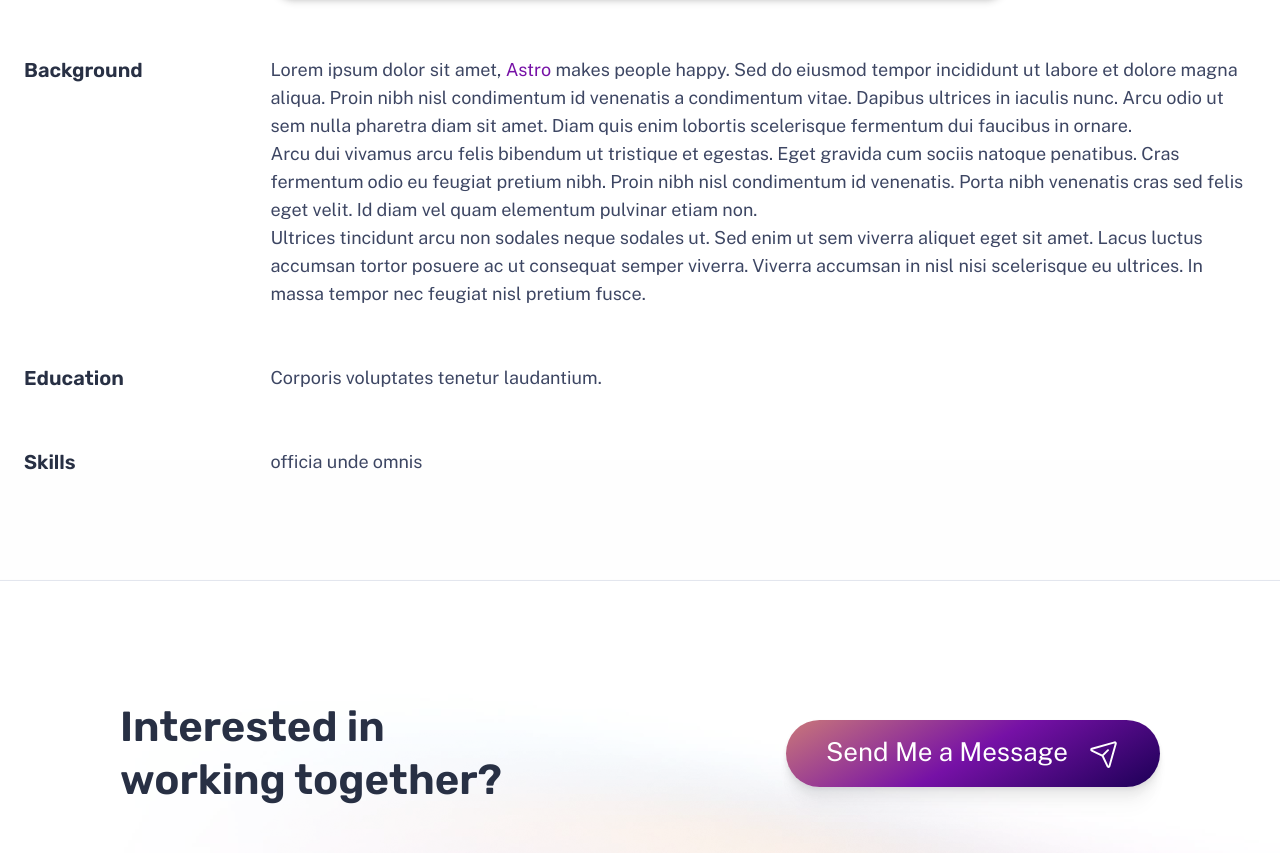
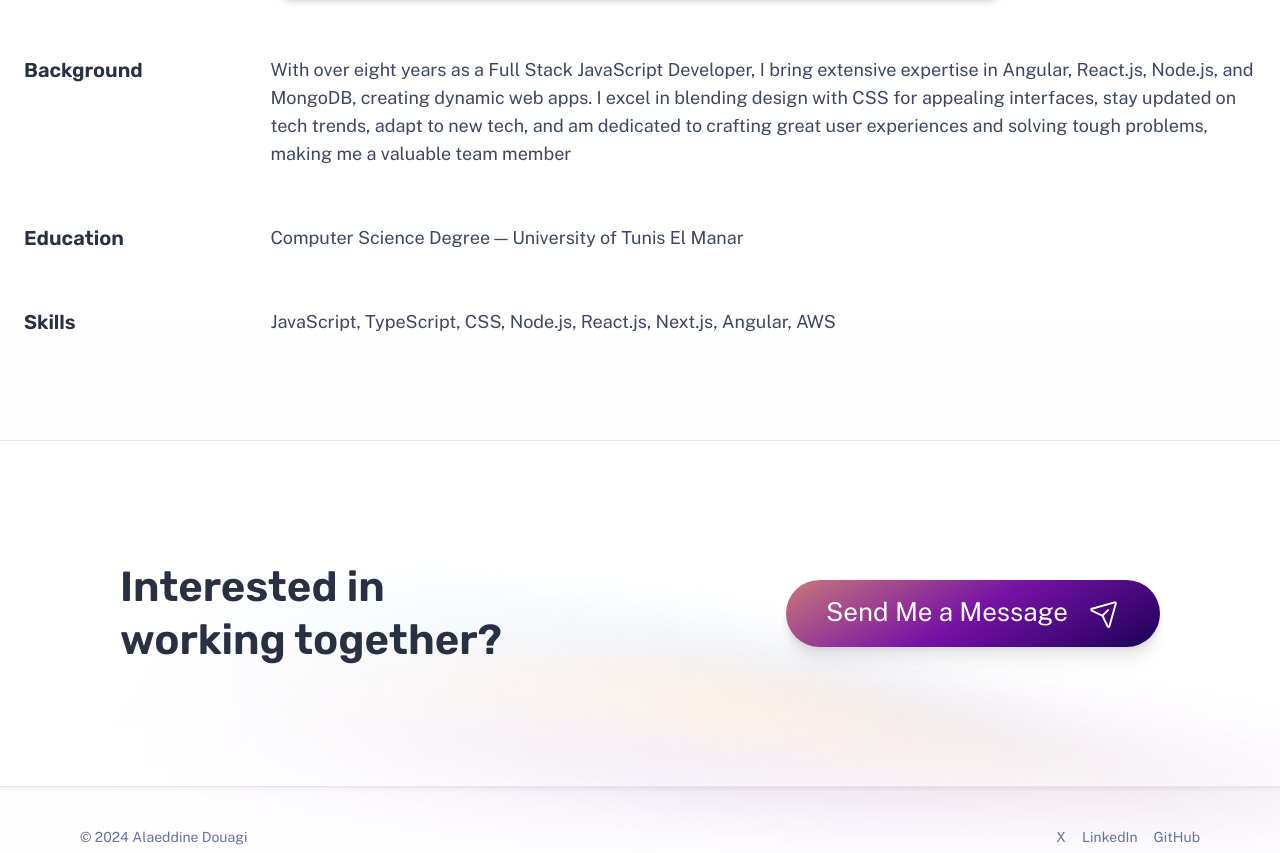
Before and after one commit to AlaDouagi/aladouagi.com-v2, an Astro site: page /about in a window 1280 px wide. Shown: the part 1410-2263 px from the top of the page. Built offline with nearby package versions, Linux system fonts and the light colour scheme; Astro itself is replaced by a stand-in of ours.

Commit message:
Add content to About page

```diff
--- a/src/pages/about.astro
+++ b/src/pages/about.astro
@@ -27,39 +27,28 @@ import Hero from '../components/Hero.astro'
         <h2 class="section-title">Background</h2>
         <div class="content">
           <p>
-            Lorem ipsum dolor sit amet, <a href="https://astro.build/">Astro</a>
-            makes people happy. Sed do eiusmod tempor incididunt ut labore et dolore
-            magna aliqua. Proin nibh nisl condimentum id venenatis a condimentum
-            vitae. Dapibus ultrices in iaculis nunc. Arcu odio ut sem nulla pharetra
-            diam sit amet. Diam quis enim lobortis scelerisque fermentum dui faucibus
-            in ornare.
-          </p>
-          <p>
-            Arcu dui vivamus arcu felis bibendum ut tristique et egestas. Eget
-            gravida cum sociis natoque penatibus. Cras fermentum odio eu feugiat
-            pretium nibh. Proin nibh nisl condimentum id venenatis. Porta nibh
-            venenatis cras sed felis eget velit. Id diam vel quam elementum
-            pulvinar etiam non.
-          </p>
-          <p>
-            Ultrices tincidunt arcu non sodales neque sodales ut. Sed enim ut
-            sem viverra aliquet eget sit amet. Lacus luctus accumsan tortor
-            posuere ac ut consequat semper viverra. Viverra accumsan in nisl
-            nisi scelerisque eu ultrices. In massa tempor nec feugiat nisl
-            pretium fusce.
+            With over eight years as a Full Stack JavaScript Developer, I bring
+            extensive expertise in Angular, React.js, Node.js, and MongoDB,
+            creating dynamic web apps. I excel in blending design with CSS for
+            appealing interfaces, stay updated on tech trends, adapt to new
+            tech, and am dedicated to crafting great user experiences and
+            solving tough problems, making me a valuable team member
           </p>
         </div>
       </section>
       <section>
         <h2 class="section-title">Education</h2>
         <div class="content">
-          <p>Corporis voluptates tenetur laudantium.</p>
+          <p>Computer Science Degree — University of Tunis El Manar</p>
         </div>
       </section>
       <section>
         <h2 class="section-title">Skills</h2>
         <div class="content">
-          <p>officia unde omnis</p>
+          <p>
+            JavaScript, TypeScript, CSS, Node.js, React.js, Next.js, Angular,
+            AWS
+          </p>
         </div>
       </section>
     </main>
```
